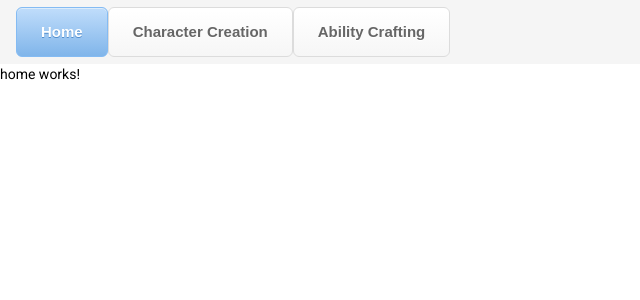
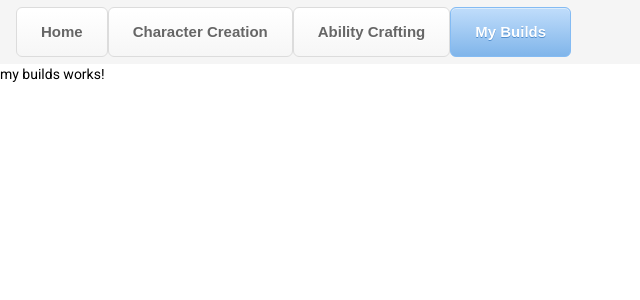
Before and after one commit to xecron/charbuild, an Angular app: page /builds in a window 1280 px wide. Before the commit this address led to /home. Shown: the top 300 px of the page, without its empty margins (0-640 px from the left). Built offline with nearby package versions, Linux system fonts and the light colour scheme.

Commit message:
feat: create builds component
Signed-off-by: xecron <batuhancimen.x@gmail.com>

```diff
--- a/apps/charbuild/src/app/app-routing.module.ts
+++ b/apps/charbuild/src/app/app-routing.module.ts
@@ -5,6 +5,7 @@ import { RouterModule } from '@angular/router';
 import { HomeComponent } from './home/home.component';
 import { CreationComponent } from './creation/creation.component';
 import { CraftingComponent } from './crafting/crafting.component';
+import { BuildsComponent } from './builds/builds.component';
 
 
 export const routes = [
@@ -21,6 +22,10 @@ export const routes = [
       component: CraftingComponent,
     },
     {
+      path: 'builds',
+      component: BuildsComponent,
+    },
+    {
       path: '**',
       redirectTo: 'home',
       pathMatch: 'full',
--- a/apps/charbuild/src/app/app.component.html
+++ b/apps/charbuild/src/app/app.component.html
@@ -2,9 +2,10 @@
   <mat-toolbar>
     <mat-toolbar-row>
       <nav>
-        <a mat-button class="button" routerLink="/home" routerLinkActive="activebutton"> Home</a>
-        <a mat-button class="button" routerLink="/creation" routerLinkActive="activebutton"> Character Creation</a>
-        <a mat-button class="button" routerLink="/crafting" routerLinkActive="activebutton"> Ability Crafting</a>
+        <a mat-button class="button" routerLink="/home" routerLinkActive="activebutton">Home</a>
+        <a mat-button class="button" routerLink="/creation" routerLinkActive="activebutton">Character Creation</a>
+        <a mat-button class="button" routerLink="/crafting" routerLinkActive="activebutton">Ability Crafting</a>
+        <a mat-button class="button" routerLink="/builds" routerLinkActive="activebutton">My Builds</a>
       </nav>
     </mat-toolbar-row>
   </mat-toolbar>
--- a/apps/charbuild/src/app/app.module.ts
+++ b/apps/charbuild/src/app/app.module.ts
@@ -11,10 +11,11 @@ import { AppRoutingModule } from './app-routing.module';
 import { HomeComponent } from './home/home.component';
 import { CreationComponent } from './creation/creation.component';
 import { CraftingComponent } from './crafting/crafting.component';
+import { BuildsComponent } from './builds/builds.component';
 
 @NgModule({
   imports: [BrowserModule, SharedModule, AppRoutingModule, BrowserAnimationsModule, AttributeModule],
-  declarations: [AppComponent, HomeComponent, CreationComponent, CraftingComponent],
+  declarations: [AppComponent, HomeComponent, CreationComponent, CraftingComponent, BuildsComponent],
   providers: [],
   bootstrap: [AppComponent],
 })
--- /dev/null
+++ b/apps/charbuild/src/app/builds/builds.component.html
@@ -0,0 +1 @@
+<p>my builds works!</p>
--- /dev/null
+++ b/apps/charbuild/src/app/builds/builds.component.ts
@@ -0,0 +1,15 @@
+import { Component, OnInit } from '@angular/core';
+
+@Component({
+  selector: 'charbuild-builds',
+  templateUrl: './builds.component.html',
+  styleUrls: ['./builds.component.scss']
+})
+export class BuildsComponent implements OnInit {
+
+  constructor() { }
+
+  ngOnInit(): void {
+  }
+
+}
```
Also changed, not shown: apps/charbuild/src/app/builds/builds.component.scss (added), 1 other file (tests, documents, lock files or other folders).
